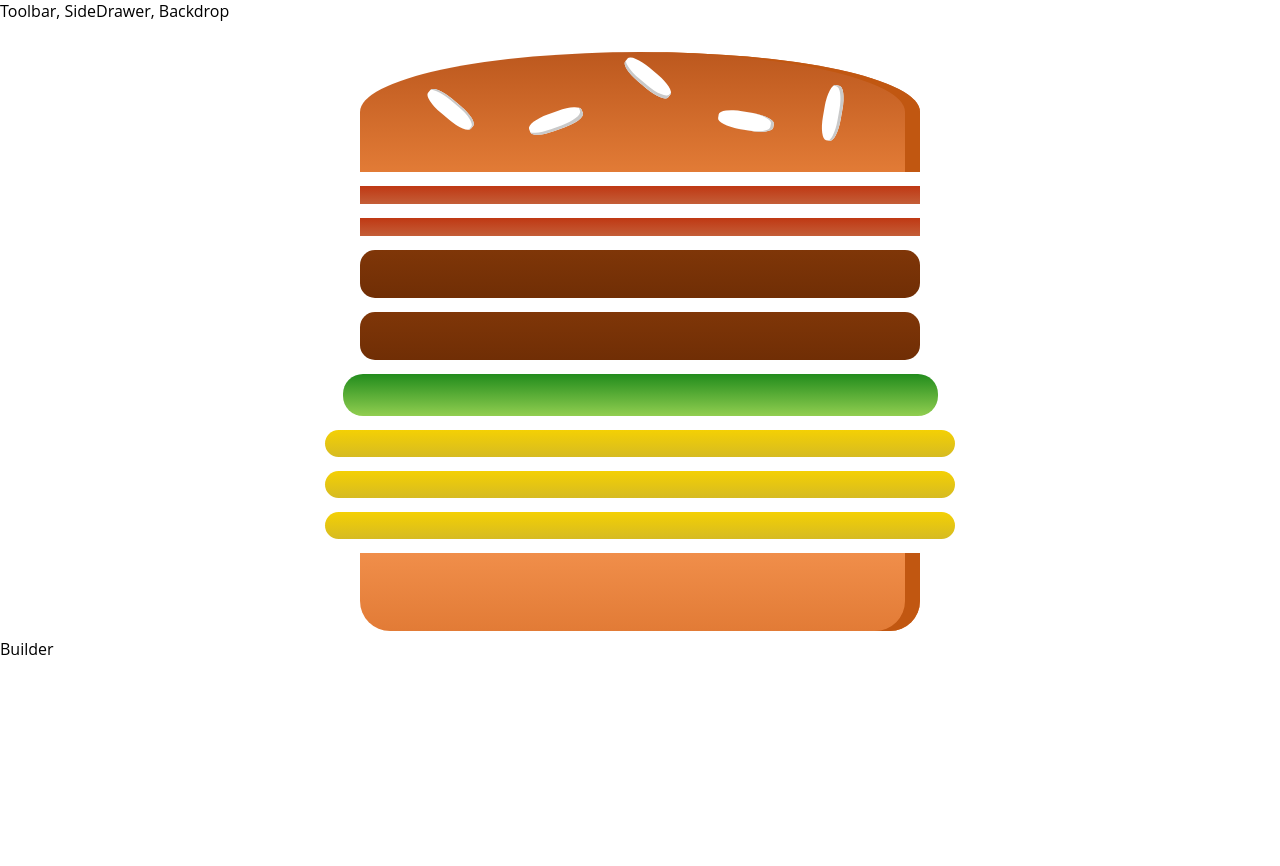
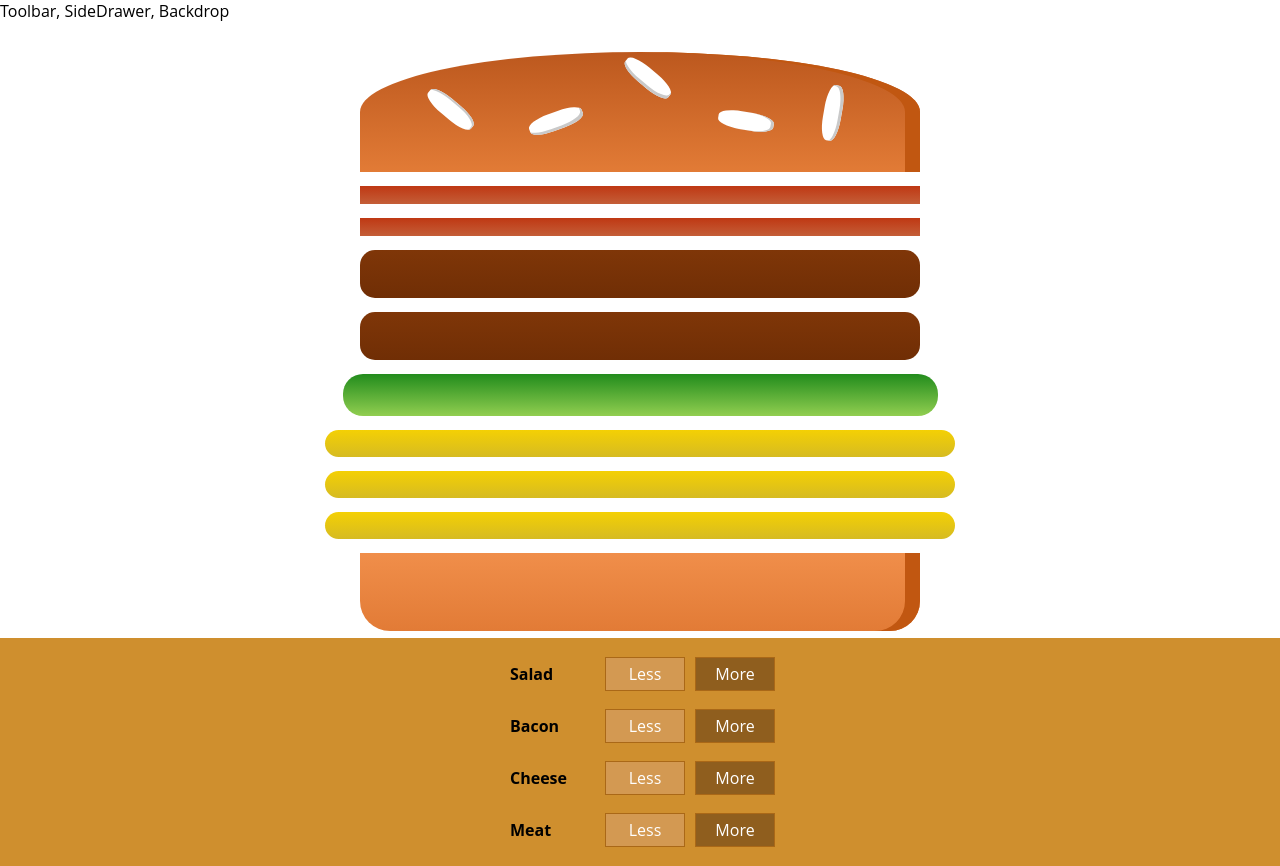
Before and after one commit to candiko/maximilian, a React app in the folder Section08-BurgerBuilder_v01/burger-builder/: page / in a window 1280 px wide. Before the commit the page ends 800 px from the top, so only its background shows below. Built offline with nearby package versions, Linux system fonts and the light colour scheme; the HTML template or start-up script is replaced by a standard one.

Commit message:
Add burger build controls

```diff
--- /dev/null
+++ b/Section08-BurgerBuilder_v01/burger-builder/src/components/Burger/BuildControls/BuildControl/BuildControl.css
@@ -0,0 +1,58 @@
+.BuildControl {
+  display: flex;
+  justify-content: space-between;
+  align-items: center;
+  margin: 5px 0;
+}
+
+.BuildControl button {
+  display: block;
+  font: inherit;
+  padding: 5px;
+  margin: 0 5px;
+  width: 80px;
+  border: 1px solid #aa6817;
+  cursor: pointer;
+  outline: none;
+}
+
+.BuildControl button:disabled {
+  background-color: #ac9980;
+  border: 1px solid #7e7365;
+  color: #ccc;
+  cursor: default;
+}
+
+.BuildControl button:hover:disabled {
+  background-color: #ac9980;
+  color: #ccc;
+  cursor: not-allowed;
+}
+
+.Label {
+  padding: 10px;
+  font-weight: bold;
+  width: 80px;
+}
+
+.BuildControl .Less {
+  background-color: #d39952;
+  color: white;
+}
+
+.BuildControl .More {
+  background-color: #8f5e1e;
+  color: white;
+}
+
+.BuildControl .Less:hover,
+.BuildControl .Less:active {
+  background-color: #daa972;
+  color: white;
+}
+
+.BuildControl .More:hover,
+.BuildControl .More:active {
+  background-color: #99703f;
+  color: white;
+}
--- /dev/null
+++ b/Section08-BurgerBuilder_v01/burger-builder/src/components/Burger/BuildControls/BuildControl/BuildControl.js
@@ -0,0 +1,19 @@
+import React from "react";
+import PropTypes from "prop-types";
+import classes from "./BuildControl.css";
+
+const buildControl = props => {
+  return (
+    <div className={classes.BuildControl}>
+      <div className={classes.Label}>{props.label}</div>
+      <button className={classes.Less}>Less</button>
+      <button className={classes.More}>More</button>
+    </div>
+  );
+};
+
+buildControl.propTypes = {
+  label: PropTypes.string.isRequired
+};
+
+export default buildControl;
--- /dev/null
+++ b/Section08-BurgerBuilder_v01/burger-builder/src/components/Burger/BuildControls/BuildControls.css
@@ -0,0 +1,10 @@
+.BuildControls {
+  width: 100%;
+  background-color: #cf8f2e;
+  display: flex;
+  flex-flow: column;
+  align-items: center;
+  box-shadow: 0 2px 1px #ccc;
+  margin: auto;
+  padding: 10px 0;
+}
--- /dev/null
+++ b/Section08-BurgerBuilder_v01/burger-builder/src/components/Burger/BuildControls/BuildControls.js
@@ -0,0 +1,20 @@
+import React from "react";
+import BuildControl from "./BuildControl/BuildControl";
+import classes from "./BuildControls.css";
+
+const controls = [
+  { label: "Salad", type: "salad" },
+  { label: "Bacon", type: "bacon" },
+  { label: "Cheese", type: "cheese" },
+  { label: "Meat", type: "meat" }
+];
+
+const buildControlList = controls.map(ctrl => (
+  <BuildControl key={ctrl.label} label={ctrl.label} />
+));
+
+const buildControls = props => {
+  return <div className={classes.BuildControls}>{buildControlList}</div>;
+};
+
+export default buildControls;
--- a/Section08-BurgerBuilder_v01/burger-builder/src/containers/BurgerBuilder/BurgerBuilder.js
+++ b/Section08-BurgerBuilder_v01/burger-builder/src/containers/BurgerBuilder/BurgerBuilder.js
@@ -1,6 +1,7 @@
 import React, { Component } from "react";
 import Auxi from "../../hoc/Auxi";
 import Burger from "../../components/Burger/Burger";
+import BuildControls from "../../components/Burger/BuildControls/BuildControls";
 
 class BurgerBuilder extends Component {
   state = {
@@ -16,7 +17,7 @@
     return (
       <Auxi>
         <Burger ingredients={this.state.ingredients} />
-        <div>Builder</div>
+        <BuildControls />
       </Auxi>
     );
   }
```
